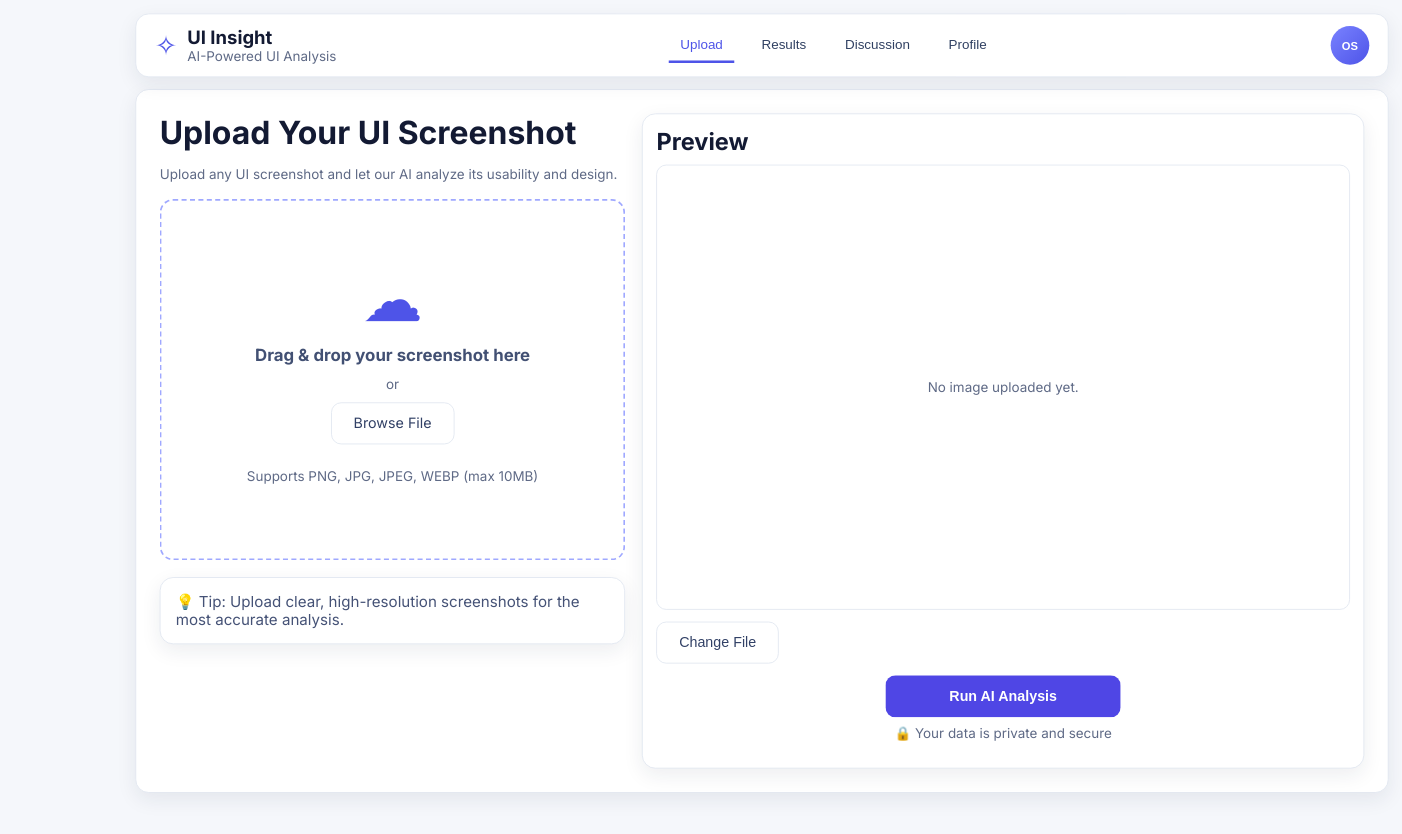
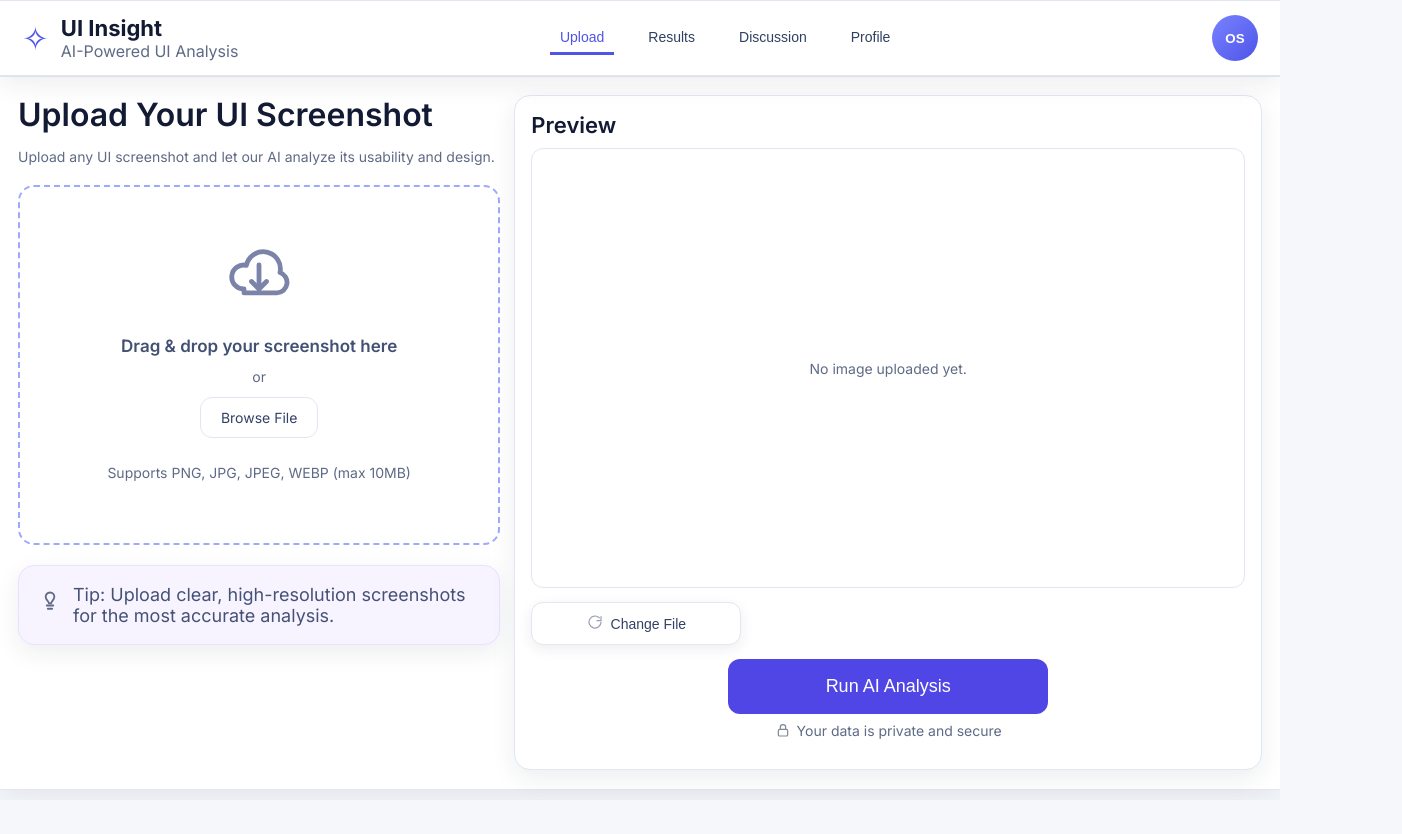
Before and after one commit to Zhaochen922/625_project, a website: page public/index.html in a window 1280 px wide. Shown: the whole page, 1402 px wide, since content can reach past the window. After the commit the page ends 800 px from the top, so only its background shows below. Drawn offline with Linux system fonts and the light colour scheme; no server answers.

Commit message:
Further reduce inner UI sizing per follow-up feedback

```diff
--- a/public/index.html
+++ b/public/index.html
@@ -6,7 +6,7 @@
   <title>UI Insight</title>
   <link rel="preconnect" href="https://fonts.googleapis.com">
   <link rel="preconnect" href="https://fonts.gstatic.com" crossorigin>
-  <link href="https://fonts.googleapis.com/css2?family=Inter:wght@400;500;600;700;800&display=swap" rel="stylesheet">
+  <link href="https://fonts.googleapis.com/css2?family=Inter:wght@400;500;600;700&display=swap" rel="stylesheet">
   <link rel="stylesheet" href="/styles.css" />
 </head>
 <body>
@@ -45,13 +45,13 @@
             <p class="muted">Upload any UI screenshot and let our AI analyze its usability and design.</p>
             <label id="dropZone" class="drop-zone">
               <input id="fileInput" type="file" accept="image/png,image/jpg,image/jpeg,image/webp" hidden>
-              <div class="upload-icon">☁︎</div>
+              <div class="upload-icon" aria-hidden="true"><svg viewBox="0 0 24 24"><path d="M7 18a4 4 0 1 1 .8-7.9A5.5 5.5 0 0 1 19 12.5a3.5 3.5 0 0 1-1 6.8H7z"></path><path d="M12 10v8"></path><path d="M9.5 15.5 12 18l2.5-2.5"></path></svg></div>
               <h3>Drag & drop your screenshot here</h3>
               <div class="muted">or</div>
               <span class="btn secondary">Browse File</span>
               <p class="muted small">Supports PNG, JPG, JPEG, WEBP (max 10MB)</p>
             </label>
-            <div class="tip card">💡 Tip: Upload clear, high-resolution screenshots for the most accurate analysis.</div>
+            <div class="tip card"><span class="tip-icon" aria-hidden="true"><svg viewBox="0 0 24 24"><path d="M9 18h6"></path><path d="M10 21h4"></path><path d="M8 10a4 4 0 1 1 8 0c0 1.7-.8 2.5-1.6 3.4-.6.7-1.2 1.4-1.4 2.6h-2c-.2-1.2-.8-1.9-1.4-2.6C8.8 12.5 8 11.7 8 10z"></path></svg></span><span>Tip: Upload clear, high-resolution screenshots for the most accurate analysis.</span></div>
           </div>
           <div class="upload-right card">
             <h2>Preview</h2>
@@ -59,9 +59,9 @@
               <img id="previewImage" alt="Upload preview" />
               <div id="previewPlaceholder" class="muted">No image uploaded yet.</div>
             </div>
-            <button id="changeFileBtn" class="btn secondary">Change File</button>
+            <button id="changeFileBtn" class="btn secondary icon-btn"><span class="btn-icon" aria-hidden="true"><svg viewBox="0 0 24 24"><path d="M21 12a9 9 0 1 1-2.64-6.36"></path><path d="M21 4v6h-6"></path></svg></span>Change File</button>
             <button id="runAnalysisBtn" class="btn analysis-btn">Run AI Analysis</button>
-            <p class="muted center upload-privacy">🔒 Your data is private and secure</p>
+            <p class="muted center upload-privacy"><span class="inline-icon" aria-hidden="true"><svg viewBox="0 0 24 24"><rect x="5" y="11" width="14" height="10" rx="2"></rect><path d="M8 11V8a4 4 0 0 1 8 0v3"></path></svg></span>Your data is private and secure</p>
           </div>
         </div>
       </section>
@@ -72,7 +72,7 @@
             <h1>Analysis Results</h1>
             <p class="muted">AI identified usability issues and suggested practical improvements.</p>
           </div>
-          <button class="btn secondary">Download Report</button>
+          <button class="btn secondary download-btn"><span class="btn-icon" aria-hidden="true"><svg viewBox="0 0 24 24"><path d="M12 4v11"></path><path d="M8.5 11.5 12 15l3.5-3.5"></path><path d="M5 19h14"></path></svg></span>Download Report</button>
         </div>
         <div class="results-grid">
           <div>
--- a/public/styles.css
+++ b/public/styles.css
@@ -22,13 +22,12 @@ body {
 }
 
 .app-shell {
-  --ui-scale: 0.84;
-  padding: 16px;
-  max-width: 1600px;
-  margin: 0 auto;
-  width: calc(100% / var(--ui-scale));
-  transform: scale(var(--ui-scale));
-  transform-origin: top center;
+  --ui-scale: 1;
+  padding: 0;
+  max-width: none;
+  margin: 0;
+  width: 100%;
+  transform: none;
 }
 .card {
   background: var(--surface);
@@ -39,7 +38,7 @@ body {
 
 .top-nav {
   position: sticky;
-  top: 16px;
+  top: 0px;
   z-index: 3;
   display: flex;
   align-items: center;
@@ -148,7 +147,7 @@ h3 { font-size: 20px; margin: 0; }
 .preview-frame img { width: 100%; height: 100%; object-fit: contain; display: none; }
 
 .results-grid {
-  margin-top: 16px;
+  margin-top: 0px;
   display: grid;
   grid-template-columns: 1fr 1fr;
   gap: 18px;
@@ -344,3 +343,42 @@ dialog { border: none; border-radius: 16px; box-shadow: var(--shadow); width: mi
     max-width: 100%;
   }
 }
+
+/* visual refinement */
+body { font-weight: 400; }
+h1 { font-size: 38px; margin: 0 0 8px; font-weight: 600; }
+h2 { font-size: 28px; margin: 0; font-weight: 560; }
+h3 { font-size: 20px; margin: 0; font-weight: 520; }
+.muted, p, label, .btn, .tab, .chip { font-weight: 400; }
+.row-between.section-title h2 { font-weight: 540; }
+#suggestionsList .item-card h3 { font-weight: 400; }
+.main { margin-top: 0; border-top-left-radius: 0; border-top-right-radius: 0; border-top: 1px solid #e8ebf2; }
+.top-nav { border-bottom-left-radius: 0; border-bottom-right-radius: 0; margin-bottom: 0; }
+.tabs { gap: 24px; background: transparent; border-radius: 0; padding: 0; }
+.upload-icon { color: #7b84a8; }
+.upload-icon svg { width: 72px; height: 72px; fill: none; stroke: currentColor; stroke-width: 1.6; stroke-linecap: round; stroke-linejoin: round; }
+.tip { display: flex; align-items: flex-start; gap: 10px; background: #f7f3ff; border-color: #e9e2ff; }
+.tip-icon svg { width: 26px; height: 26px; margin-top: 2px; fill: none; stroke: #5f6a86; stroke-width: 1.7; stroke-linecap: round; stroke-linejoin: round; }
+.icon-btn { display: inline-flex; align-items: center; justify-content: center; gap: 8px; box-shadow: 0 4px 14px rgba(34, 42, 70, 0.08); margin: 0 auto; }
+#changeFileBtn { min-width: 210px; }
+#runAnalysisBtn { width: 320px; padding: 16px 28px; font-size: 18px; }
+.download-btn { box-shadow: 0 4px 14px rgba(54, 62, 88, 0.1); }
+.btn-icon svg { width: 16px; height: 16px; fill: none; stroke: #99a1b5; stroke-width: 1.8; stroke-linecap: round; stroke-linejoin: round; }
+.inline-icon svg { width: 16px; height: 16px; vertical-align: -2px; margin-right: 6px; fill: none; stroke: #7f8799; stroke-width: 1.8; stroke-linecap: round; stroke-linejoin: round; }
+
+.top-nav, .main { border-left: none; border-right: none; border-radius: 0; }
+.main { min-height: calc(100vh - 86px); }
+
+
+/* content downsizing without scaling page container */
+.main { padding: 18px; }
+.upload-grid, .results-grid, .discussion-grid, .profile-grid { gap: 14px; }
+h1 { font-size: 32px; }
+h2 { font-size: 22px; }
+h3 { font-size: 17px; }
+.muted, p, label { font-size: 14px; }
+.btn { padding: 11px 20px; font-size: 14px; }
+.tab { font-size: 14px; padding: 7px 10px; }
+.drop-zone { min-height: 360px; }
+.preview-frame { min-height: 440px; }
+.icon-box { width: 62px; height: 62px; }
```
